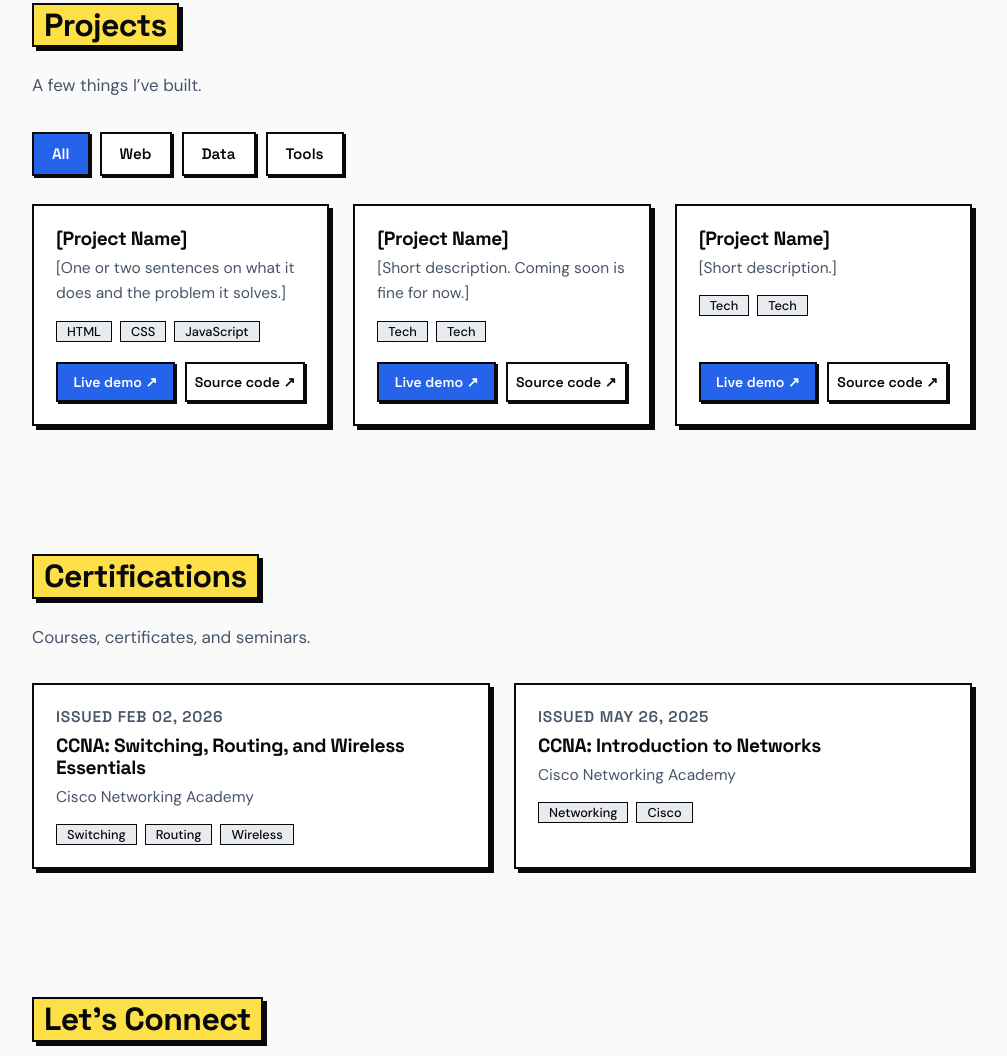
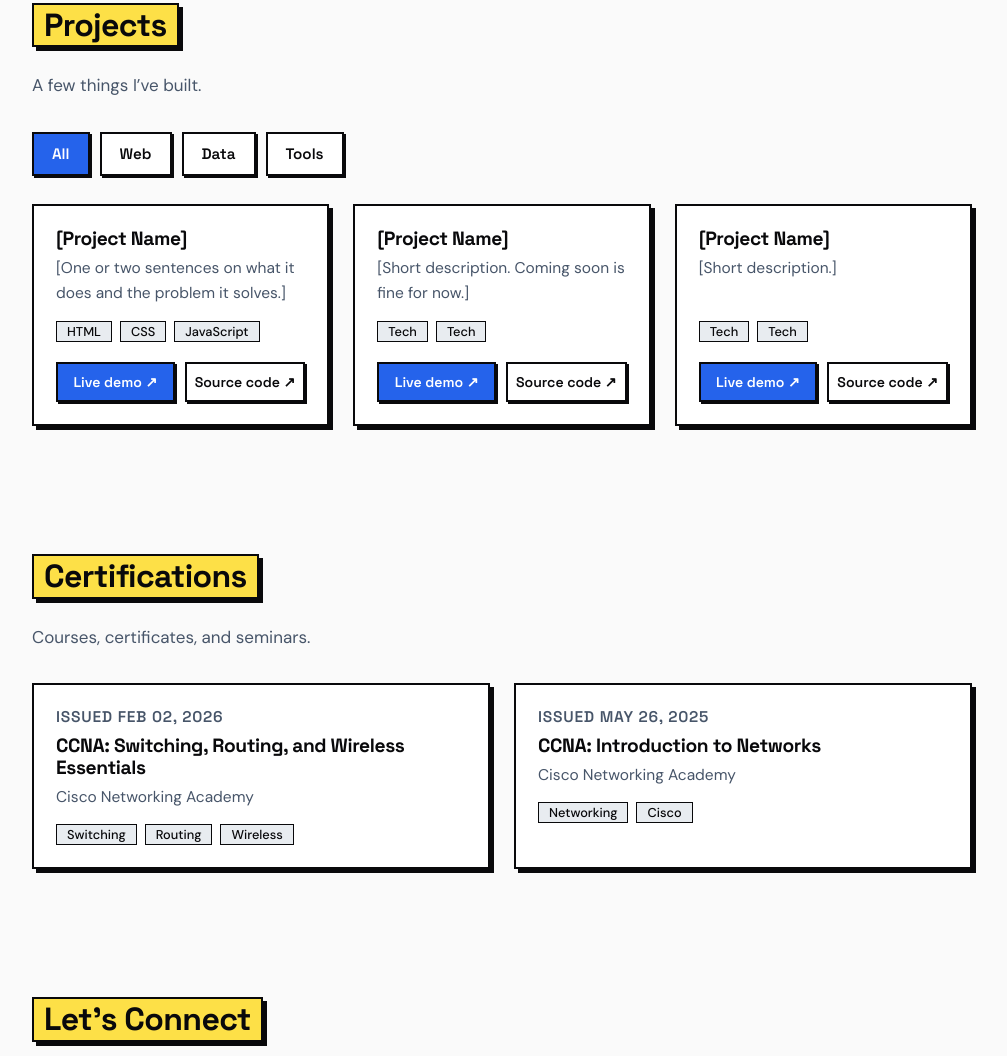
Before and after one commit to zingkeee/Portfolio, a plain HTML site: page portfolioindex.html in a window 1280 px wide. Shown: the part 1702-2758 px from the top of the page, without its empty margins (138-1145 px from the left). Drawn offline with Linux system fonts and the light colour scheme.

Commit message:
optimize for mobile and fix spaces

```diff
--- a/portfolioindex.html
+++ b/portfolioindex.html
@@ -211,6 +211,8 @@ button,a{touch-action:manipulation}
   #projectGrid .plinks{grid-template-columns:1fr}
   .card{padding:18px}
 }
+/* project cards: description takes the spare space so chips + buttons align across cards */
+#projectGrid .card > p{flex:1 1 auto}
 </style>
 </head>
 <body>
```
